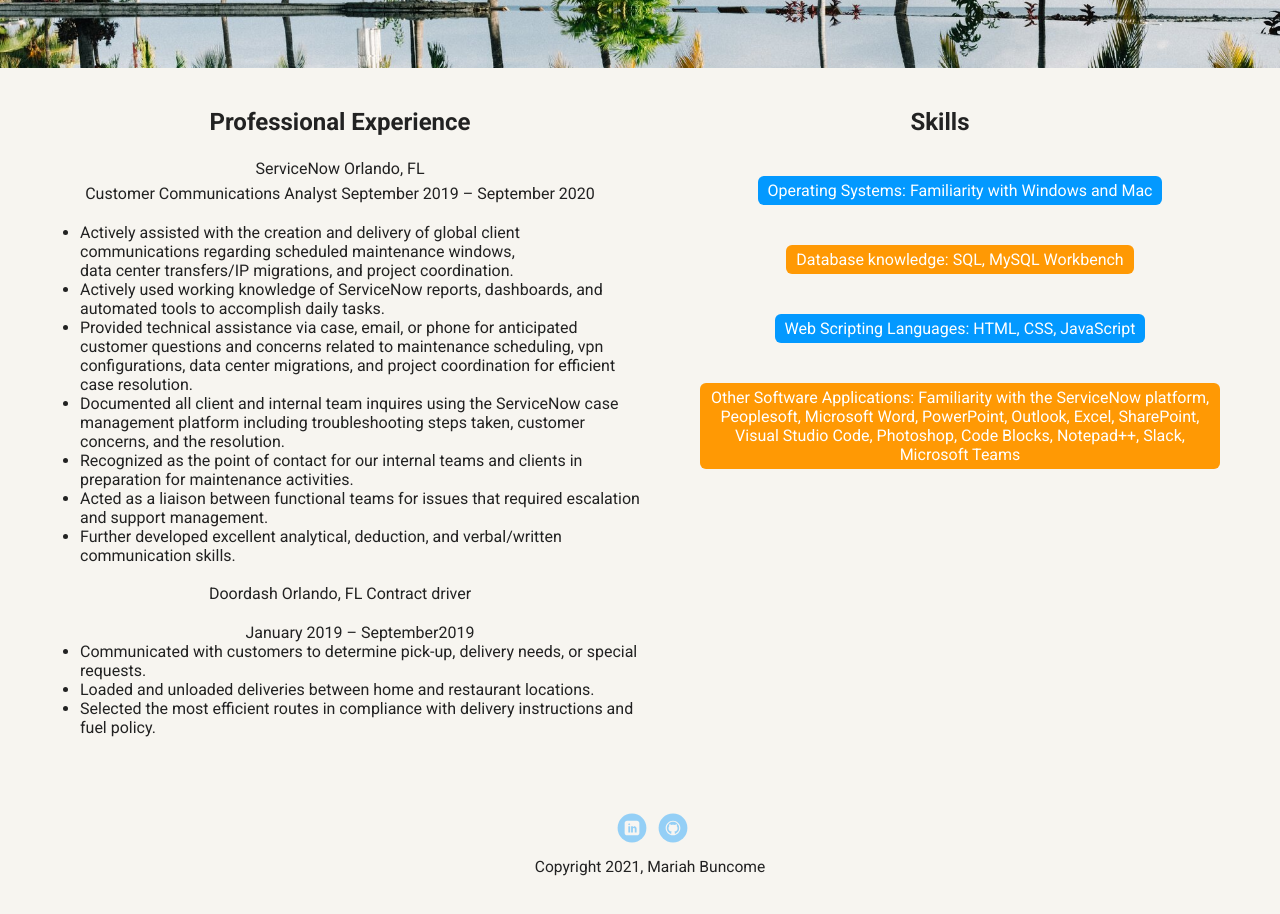
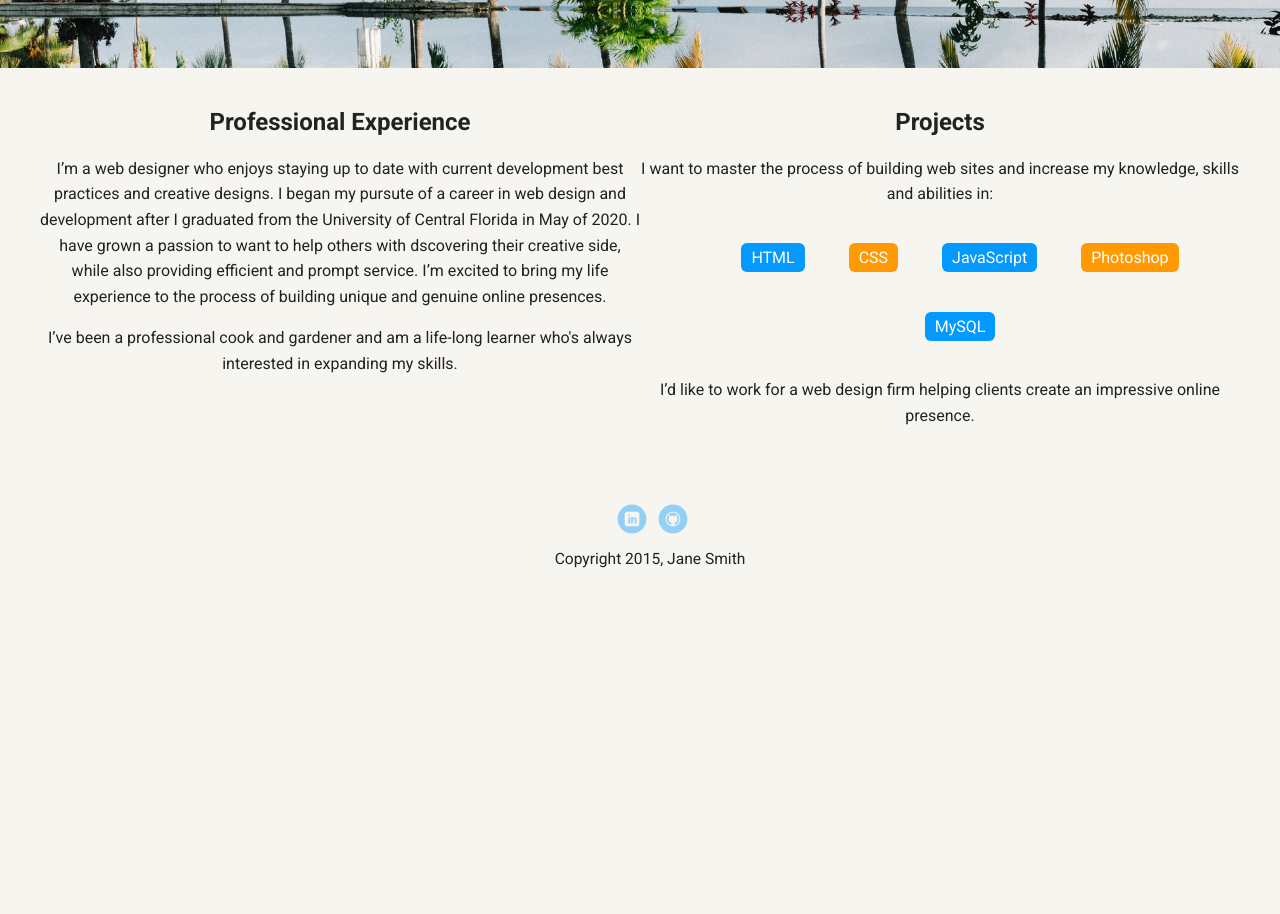
Before and after one commit to mbmariahb2116/TechDegreeProject1, a plain HTML site: page profile_page_v1/html/experience.html in a window 1280 px wide. Shown: the part 402-1316 px from the top of the page. After the commit the page ends 1065 px from the top, so only its background shows below. Drawn offline with Linux system fonts and the light colour scheme; a web font is replaced by a local one.

Commit message:
Update experience.html

```diff
--- a/profile_page_v1/html/experience.html
+++ b/profile_page_v1/html/experience.html
@@ -11,7 +11,7 @@
     <div class="main-nav">
         <ul class="nav">
           <li class="name">Mariah Buncome</li>
-          <li><a href="../index.html">Home</a></li>
+          <li><a href="index.html">Home</a></li>
           <li><a href="html/experience.html">Experience</a></li>
         </ul>
     </div>
@@ -25,41 +25,24 @@
     <main class="flex">
       <div class="card">
         <h2>Professional Experience</h2>
-        <section class="ServiceNow">
-        <p>ServiceNow      	  	  	  	  	  	  	            Orlando, FL <br>
-          Customer Communications Analyst    	  	  	  	         	            September 2019 – September 2020
-          <ul>
-            <li>Actively assisted with the creation and delivery of global client communications regarding scheduled maintenance windows, <br>data center transfers/IP migrations, and project coordination.</li>
-            <li>Actively used working knowledge of ServiceNow reports, dashboards, and automated tools to accomplish daily tasks.  </li>
-            <li>Provided technical assistance via case, email, or phone for anticipated customer questions and concerns related to maintenance scheduling, vpn configurations, data center migrations, and project coordination for efficient case resolution.  </li>
-            <li>Documented all client and internal team inquires using the ServiceNow case management platform including troubleshooting steps taken, customer concerns, and the resolution.</li>
-            <li>Recognized as the point of contact for our internal teams and clients in preparation for maintenance activities.</li>
-            <li>Acted as a liaison between functional teams for issues that required escalation and support management.</li>
-            <li>Further developed excellent analytical, deduction, and verbal/written communication skills. </li>
-          </ul>
-        </p>
-        <section class="Doordash">
-        <p>
-          Doordash  	  	  	  	  	  	  	  	             Orlando, FL
-          Contract driver
-          <ul> 	  	  	  	                      	  	              January 2019 – September2019
-            <li>Communicated with customers to determine pick-up, delivery needs, or special requests.</li>
-            <li>Loaded and unloaded deliveries between home and restaurant locations.</li>
-            <li>Selected the most efficient routes in compliance with delivery instructions and fuel policy.</li>
-          </ul>
-        </p>
-        </section>
+        <p>I’m a web designer who enjoys staying up to date with current development best practices and creative designs. I began my
+           pursute of a career in web design and development after I graduated from the University of Central Florida in May of 2020. I have grown a
+           passion to want to help others with dscovering their creative side, while also providing efficient and prompt service. I’m excited to bring
+           my life experience to the process of building unique and genuine online presences.</p>
+        <p>I’ve been a professional cook and gardener and am a life-long learner who's always interested in expanding my skills.</p>
       </div>
 
       <div class="card">
-        <h2>Skills</h2>
+        <h2>Projects</h2>
+        <p>I want to master the process of building web sites and increase my knowledge, skills and abilities in:</p>
         <ul class="skills">
-          <li>Operating Systems: Familiarity with Windows and Mac  </li>
-          <li>Database knowledge: SQL, MySQL Workbench</li>
-          <li>Web Scripting Languages:  HTML, CSS, JavaScript  </li>
-          <li>Other Software Applications:   Familiarity with the ServiceNow platform, Peoplesoft, Microsoft Word, PowerPoint,
-          Outlook, Excel, SharePoint, Visual Studio Code, Photoshop, Code Blocks, Notepad++, Slack, Microsoft Teams  </li>
+          <li>HTML</li>
+          <li>CSS</li>
+          <li>JavaScript</li>
+          <li>Photoshop</li>
+          <li>MySQL</li>
         </ul>
+        <p>I’d like to work for a web design firm helping clients create an impressive online presence.</p>
       </div>
 
     </main>
@@ -68,7 +51,7 @@
         <li><a href="www.linkedin.com/in/mariahbuncome" class="social linkedin">LinkedIn</a></li>
         <li><a href="https://github.com/mbmariahb2116/TechDegreeProject1.git" class="social github">Github</a></li>
       </ul>
-      <p class="copyright">Copyright 2021, Mariah Buncome</p>
+      <p class="copyright">Copyright 2015, Jane Smith</p>
     </footer>
   </body>
   </html>
```
